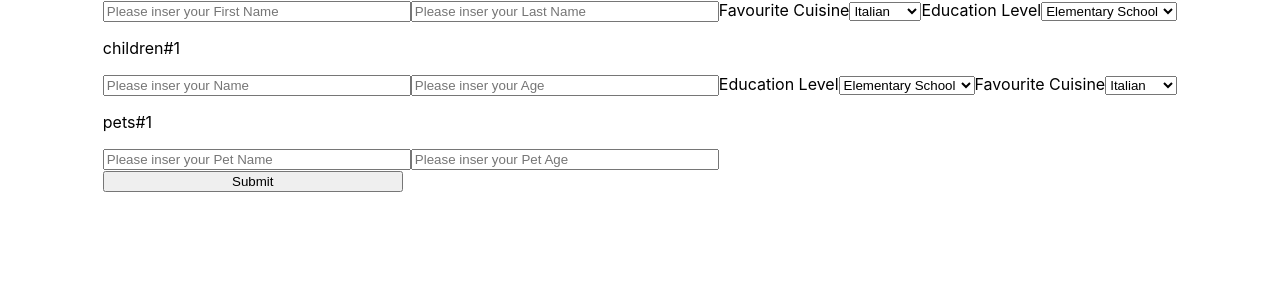
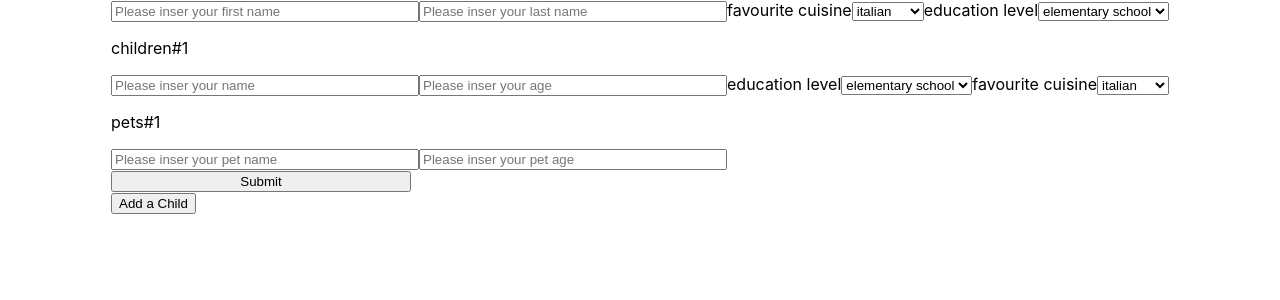
Before and after one commit to sergiogalici/recursive-form-from-db, a React (Create React App) app: page / in a window 1280 px wide. Shown: the top 300 px of the page. Built offline with nearby package versions, Linux system fonts and the light colour scheme.

Commit message:
Add A Subform Button Added

```diff
--- a/src/App.tsx
+++ b/src/App.tsx
@@ -1,15 +1,31 @@
 import React from "react";
-import { useForm } from "react-hook-form";
-import { FormProvider } from "react-hook-form/dist/useFormContext";
 import { Form } from "./components/Form";
 import * as yup from "yup";
 import { yupResolver } from "@hookform/resolvers/yup";
-import { formConfig } from "./data/data";
+import { childField, formConfig } from "./data/data";
+import { formConfigPreMapper } from "./utils/formConfigPreMapper";
+import { formMapper } from "./utils/formMapper";
+import { useDispatch } from "react-redux";
+import { formsActions } from "./features/forms/reducers";
 
 const App = () => {
   // Generate formData dynamically from formConfig and from user choices ?? initialFormData
 
-  return <Form formConfig={formConfig} />;
+  const preMappedForm = formConfigPreMapper(formConfig);
+  const mappedForm = formMapper(preMappedForm);
+  const dispatch = useDispatch();
+  dispatch(formsActions.updateForm(mappedForm));
+
+  return (
+    <div>
+      <Form />
+      <button
+        onClick={() => dispatch(formsActions.addFieldToSubform(childField))}
+      >
+        Add a Child
+      </button>
+    </div>
+  );
 
   // FN LN FC EL
 };
--- a/src/components/Form/formFactory.tsx
+++ b/src/components/Form/formFactory.tsx
@@ -22,7 +22,7 @@ export const formFactory = (field: MappedFieldType): React.ReactNode => {
     return field.children.map((child, i) => {
       const childToMap = child as MappedFieldType[];
       return (
-        <div key={field.type}>
+        <div key={field.type + field.key + i}>
           <p>{field.id + "#" + (i + 1)}</p>
           {childToMap.map((form) => {
             return formFactory(form);
--- a/src/components/Form/index.tsx
+++ b/src/components/Form/index.tsx
@@ -1,18 +1,12 @@
 import React from "react";
 import { useForm, FormProvider } from "react-hook-form";
-import { useDispatch } from "react-redux";
+import { useSelector } from "react-redux";
 import { FormConfigType } from "../../data/data";
-import { formsActions } from "../../features/forms/reducers";
-import { formConfigPreMapper } from "../../utils/formConfigPreMapper";
-import { formMapper } from "../../utils/formMapper";
+import { selectAllForms } from "../../features/forms/selector";
 import { formFactory } from "./formFactory";
 import { MappedFieldType } from "./model";
 
 const onSubmit = (data: any) => console.log(data);
-
-type FormPropsType = {
-  formConfig: FormConfigType;
-};
 
 const mapper = (mappedForm: MappedFieldType[]): React.ReactNode => {
   return mappedForm.map((item) => {
@@ -20,16 +14,15 @@ const mapper = (mappedForm: MappedFieldType[]): React.ReactNode => {
   });
 };
 
-export const Form = ({ formConfig }: FormPropsType) => {
+export const Form = () => {
   const methods = useForm<FormConfigType>();
-  const preMappedForm = formConfigPreMapper(formConfig);
-  const mappedForm = formMapper(preMappedForm);
-  const dispatch = useDispatch();
-  dispatch(formsActions.updateForm(mappedForm));
+
+  const currentForm = useSelector(selectAllForms);
+
   return (
     <FormProvider {...methods}>
       <form onSubmit={methods.handleSubmit(onSubmit)}>
-        {mapper(mappedForm)}
+        {mapper(currentForm!)}
         <input type="submit" />
       </form>
     </FormProvider>
--- a/src/components/Form/model.ts
+++ b/src/components/Form/model.ts
@@ -1,5 +1,6 @@
 import { FieldType } from "../../data/data";
 
 export type MappedFieldType = Omit<FieldType, "children"> & {
+  key: string;
   children: MappedFieldType[] | MappedFieldType[][];
 };
--- a/src/features/forms/reducers.ts
+++ b/src/features/forms/reducers.ts
@@ -1,6 +1,8 @@
-import { PayloadAction, createAction, createSlice } from "@reduxjs/toolkit";
+import { PayloadAction, createSlice } from "@reduxjs/toolkit";
 import { MappedFieldType } from "../../components/Form/model";
-import { FormData } from "./../../data/oldSchema";
+import { FormConfigType } from "../../data/data";
+import { formConfigPreMapper } from "../../utils/formConfigPreMapper";
+import { formMapper } from "../../utils/formMapper";
 import { FormsState } from "./model";
 
 const initialState: FormsState = {
@@ -14,6 +16,27 @@ const formsSlice = createSlice({
     updateForm: (state, { payload }: PayloadAction<MappedFieldType[]>) => {
       state.forms = payload;
     },
+    // Use A GroupBy Map { payload: payload, subFormName: name }
+    addFieldToSubform: (state, { payload }: PayloadAction<FormConfigType>) => {
+      state.forms = state.forms
+        ? state.forms.map((field) => {
+            if (field.key && field.multiple && field.id === "children") {
+              const childrenToMap = field.children as MappedFieldType[][];
+              const preMapped = formConfigPreMapper(payload);
+              const mapped = formMapper(
+                preMapped,
+                field.id,
+                childrenToMap.length
+              );
+
+              childrenToMap.push(mapped);
+
+              field.children = childrenToMap;
+            }
+            return field;
+          })
+        : null;
+    },
   },
 });
 
--- a/src/features/forms/selector.ts
+++ b/src/features/forms/selector.ts
@@ -1,4 +1,5 @@
 import { createSelector } from "@reduxjs/toolkit";
+import { MappedFieldType } from "../../components/Form/model";
 import { RootState } from "../store";
 
 const selectForms = (state: RootState) => state.forms;
--- a/src/utils/formMapper.ts
+++ b/src/utils/formMapper.ts
@@ -9,16 +9,27 @@ export const formMapper = (
 
     if (field.type === "subForm" && field.children && field.multiple) {
       let childrenToMap = field.children as MappedFieldType[][];
+
       childrenToMap = childrenToMap.map((child, i) => {
         return formMapper(child, field.id, i);
       });
-      return { ...field, children: childrenToMap };
+
+      return { ...field, children: childrenToMap, key: field.id };
+    }
+
+    if (field.type === "select" && newId !== "") {
+      const childrenToMap = field.children as MappedFieldType[];
+      childrenToMap.map((child) => {
+        return { ...child, key: `${newId + "." + field.id}` };
+      });
+
+      return { ...field, key: newId };
     }
 
     if (newId !== "") {
-      return { ...field, id: newId };
+      return { ...field, id: newId, key: newId };
     }
 
-    return field;
+    return { ...field, key: `main.${field.id}` };
   });
 };
--- a/src/utils/stringFormatter.ts
+++ b/src/utils/stringFormatter.ts
@@ -8,9 +8,9 @@ export const stringFormatter = (string: string): string => {
   return string.split("").reduce((acc, char, i) => {
     const newChar: string =
       i === 0
-        ? char.toUpperCase()
+        ? char
         : char === char.toUpperCase()
-        ? ` ${char}`
+        ? ` ${char.toLowerCase()}`
         : char;
     acc += newChar;
     return acc;
```
